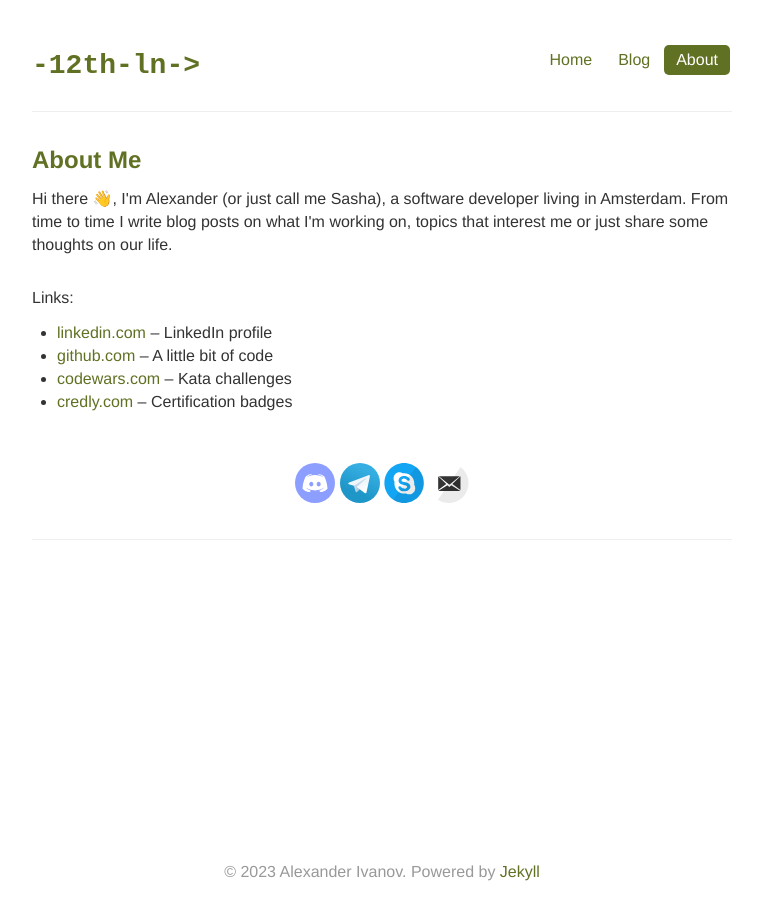
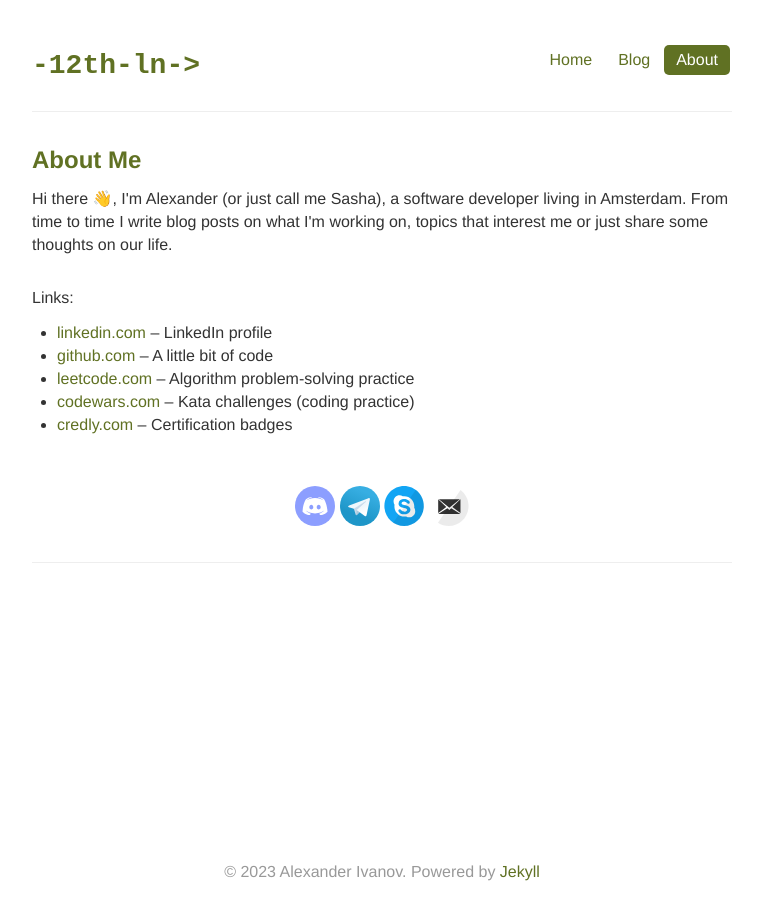
Before and after one commit to sashasyedin/twelfthlane.net, a Jekyll site: the page built from about.md, in a window 1280 px wide. Shown: the whole page, without its empty margins (258-1021 px from the left). Built offline with Jekyll 4.4.1, drawn with Linux system fonts in a browser that asks for light colours; emoji names are drawn with the system emoji font.

Commit message:
Update about page - add leetcode ref - amend codewars text

```diff
--- a/about.md
+++ b/about.md
@@ -13,7 +13,8 @@ Links:
 
 * [linkedin.com](https://linkedin.com/in/sashasyedin) – LinkedIn profile
 * [github.com](https://github.com/sashasyedin) – A little bit of code
-* [codewars.com](https://codewars.com/users/sashasyedin) – Kata challenges
+* [leetcode.com](https://leetcode.com/u/sashasyedin) – Algorithm problem-solving practice
+* [codewars.com](https://codewars.com/users/sashasyedin) – Kata challenges (coding practice)
 * [credly.com](https://www.credly.com/users/sashasyedin) – Certification badges
 
 <div class="contacts">
```
